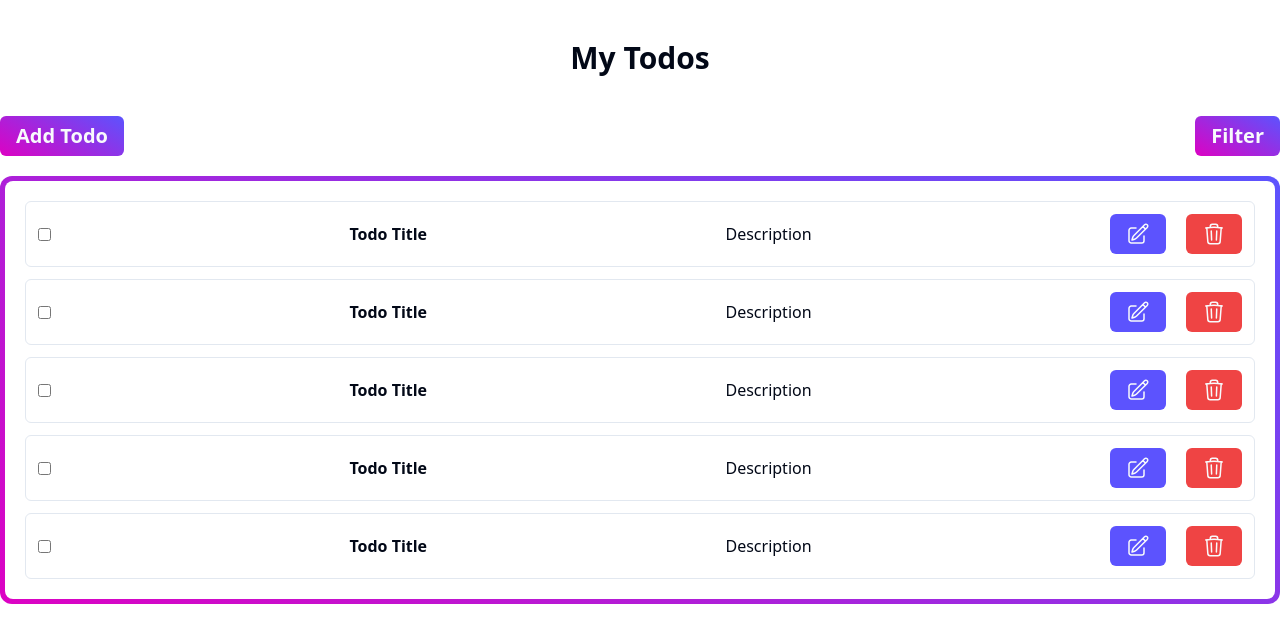
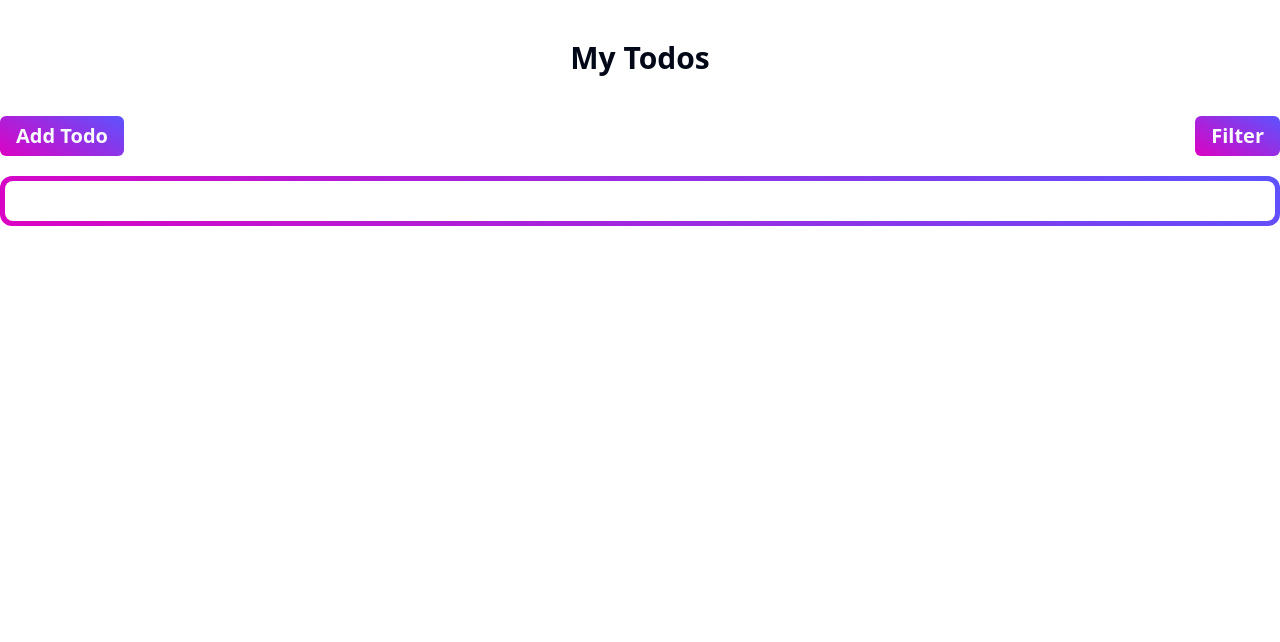
Before and after one commit to marufbroh/redux-todo-module-3, a React (Vite) app: page / in a window 1280 px wide. Shown: the top 642 px of the page. Built offline with nearby package versions, Linux system fonts and the light colour scheme.

Commit message:
remove todo error

```diff
--- a/src/components/todo/AddTodoModal.tsx
+++ b/src/components/todo/AddTodoModal.tsx
@@ -1,3 +1,5 @@
+import { addTodo } from "@/redux/features/todoSlice";
+import { useAppDispatch } from "@/redux/hook";
 import { FormEvent, useState } from "react";
 import { Button } from "../ui/button";
 import {
@@ -12,15 +14,17 @@
 } from "../ui/dialog";
 import { Input } from "../ui/input";
 import { Label } from "../ui/label";
-import { useAppDispatch } from "@/redux/hook";
-import { addTodo } from "@/redux/features/todoSlice";
 
 const AddTodoModal = () => {
   const [task, setTask] = useState("");
   const [description, setDescription] = useState("");
   const dispatch = useAppDispatch();
 
+
+  const randomString = Math.random().toString(36).substring(2, 7);
+
   const todoDetails = {
+    id: randomString,
     title: task,
     description,
   };
--- a/src/components/todo/TodoCard.tsx
+++ b/src/components/todo/TodoCard.tsx
@@ -1,41 +1,54 @@
+import { useAppDispatch } from "@/redux/hook";
 import { Button } from "../ui/button";
+import { removeTodo } from "@/redux/features/todoSlice";
 
-const TodoCard = () => {
+type TTodoCardProps = {
+  todo: {
+    id: string;
+    title: string;
+    description: string;
+  };
+};
+
+const TodoCard = ({ todo }: TTodoCardProps) => {
+  const dispatch = useAppDispatch();
+
+  const { id, title, description } = todo;
   return (
     <div className="bg-white p-3 rounded-md flex justify-between items-center border">
       <input type="checkbox" name="" id="" />
-      <p className="font-semibold">Todo Title</p>
+      <p className="font-semibold">{title}</p>
       {/* <p>Time</p> */}
-      <p>Description</p>
+      <p>{description}</p>
       <div className="flex gap-5">
         <Button className="bg-[#5C53FE]">
           <svg
             xmlns="http://www.w3.org/2000/svg"
             fill="none"
             viewBox="0 0 24 24"
-            stroke-width="1.5"
+            strokeWidth="1.5"
             stroke="currentColor"
             className="w-6 h-6"
           >
             <path
-              stroke-linecap="round"
-              stroke-linejoin="round"
+              strokeLinecap="round"
+              strokeLinejoin="round"
               d="m16.862 4.487 1.687-1.688a1.875 1.875 0 1 1 2.652 2.652L10.582 16.07a4.5 4.5 0 0 1-1.897 1.13L6 18l.8-2.685a4.5 4.5 0 0 1 1.13-1.897l8.932-8.931Zm0 0L19.5 7.125M18 14v4.75A2.25 2.25 0 0 1 15.75 21H5.25A2.25 2.25 0 0 1 3 18.75V8.25A2.25 2.25 0 0 1 5.25 6H10"
             />
           </svg>
         </Button>
-        <Button className="bg-red-500">
+        <Button onClick={() => dispatch(removeTodo(id))} className="bg-red-500">
           <svg
             xmlns="http://www.w3.org/2000/svg"
             fill="none"
             viewBox="0 0 24 24"
-            stroke-width="1.5"
+            strokeWidth="1.5"
             stroke="currentColor"
             className="w-6 h-6"
           >
             <path
-              stroke-linecap="round"
-              stroke-linejoin="round"
+              strokeLinecap="round"
+              strokeLinejoin="round"
               d="m14.74 9-.346 9m-4.788 0L9.26 9m9.968-3.21c.342.052.682.107 1.022.166m-1.022-.165L18.16 19.673a2.25 2.25 0 0 1-2.244 2.077H8.084a2.25 2.25 0 0 1-2.244-2.077L4.772 5.79m14.456 0a48.108 48.108 0 0 0-3.478-.397m-12 .562c.34-.059.68-.114 1.022-.165m0 0a48.11 48.11 0 0 1 3.478-.397m7.5 0v-.916c0-1.18-.91-2.164-2.09-2.201a51.964 51.964 0 0 0-3.32 0c-1.18.037-2.09 1.022-2.09 2.201v.916m7.5 0a48.667 48.667 0 0 0-7.5 0"
             />
           </svg>
--- a/src/components/todo/TodoContainer.tsx
+++ b/src/components/todo/TodoContainer.tsx
@@ -1,8 +1,10 @@
+import { useAppSelector } from "@/redux/hook";
 import AddTodoModal from "./AddTodoModal";
 import TodoCard from "./TodoCard";
 import TodoFilter from "./TodoFilter";
 
 const TodoContainer = () => {
+  const { todos } = useAppSelector((state) => state.todos);
   return (
     <div>
       <div className="flex justify-between mb-5">
@@ -12,11 +14,9 @@
 
       <div className="bg-primary-gradient w-full h-full rounded-xl p-[5px]">
         <div className="bg-white p-5 w-full h-full rounded-lg space-y-3">
-          <TodoCard />
-          <TodoCard />
-          <TodoCard />
-          <TodoCard />
-          <TodoCard />
+          {todos.map((todo) => (
+            <TodoCard key={todo.id} todo={todo} />
+          ))}
         </div>
       </div>
     </div>
--- a/src/redux/features/todoSlice.ts
+++ b/src/redux/features/todoSlice.ts
@@ -2,6 +2,7 @@
 import type { PayloadAction } from "@reduxjs/toolkit";
 
 type TTodo = {
+    id: string;
     title: string;
     description: string;
     isCompleted?: boolean;
@@ -20,10 +21,13 @@
     reducers: {
         addTodo: (state, action: PayloadAction<TTodo>) => {
             state.todos.push({ ...action.payload, isCompleted: false })
+        },
+        removeTodo: (state, action: PayloadAction<string>) => {
+            state.todos.filter(todo => todo.id !== action.payload)
         }
     }
 })
 
-export const { addTodo } = todoSlice.actions;
+export const { addTodo, removeTodo } = todoSlice.actions;
 
 export default todoSlice.reducer;
```
